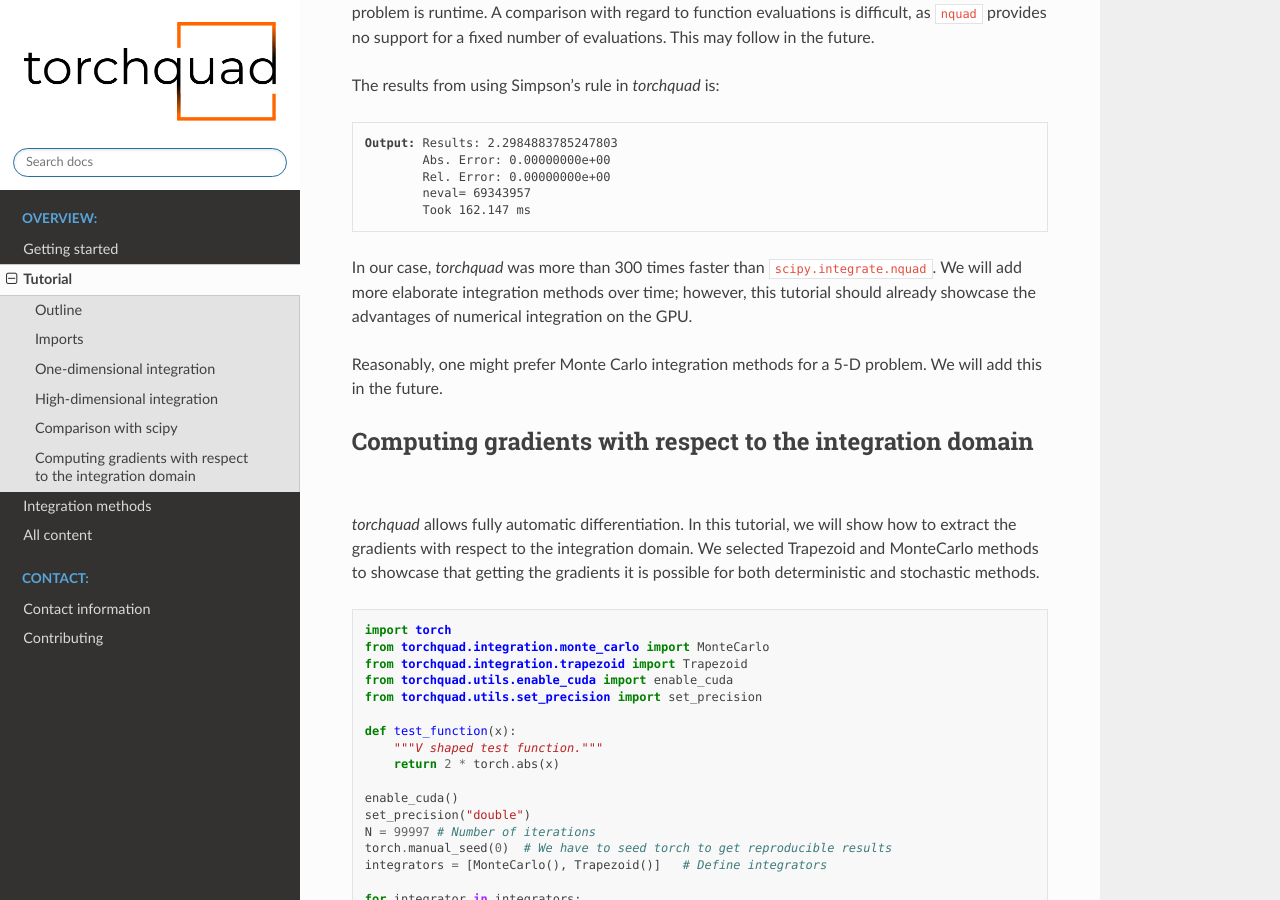
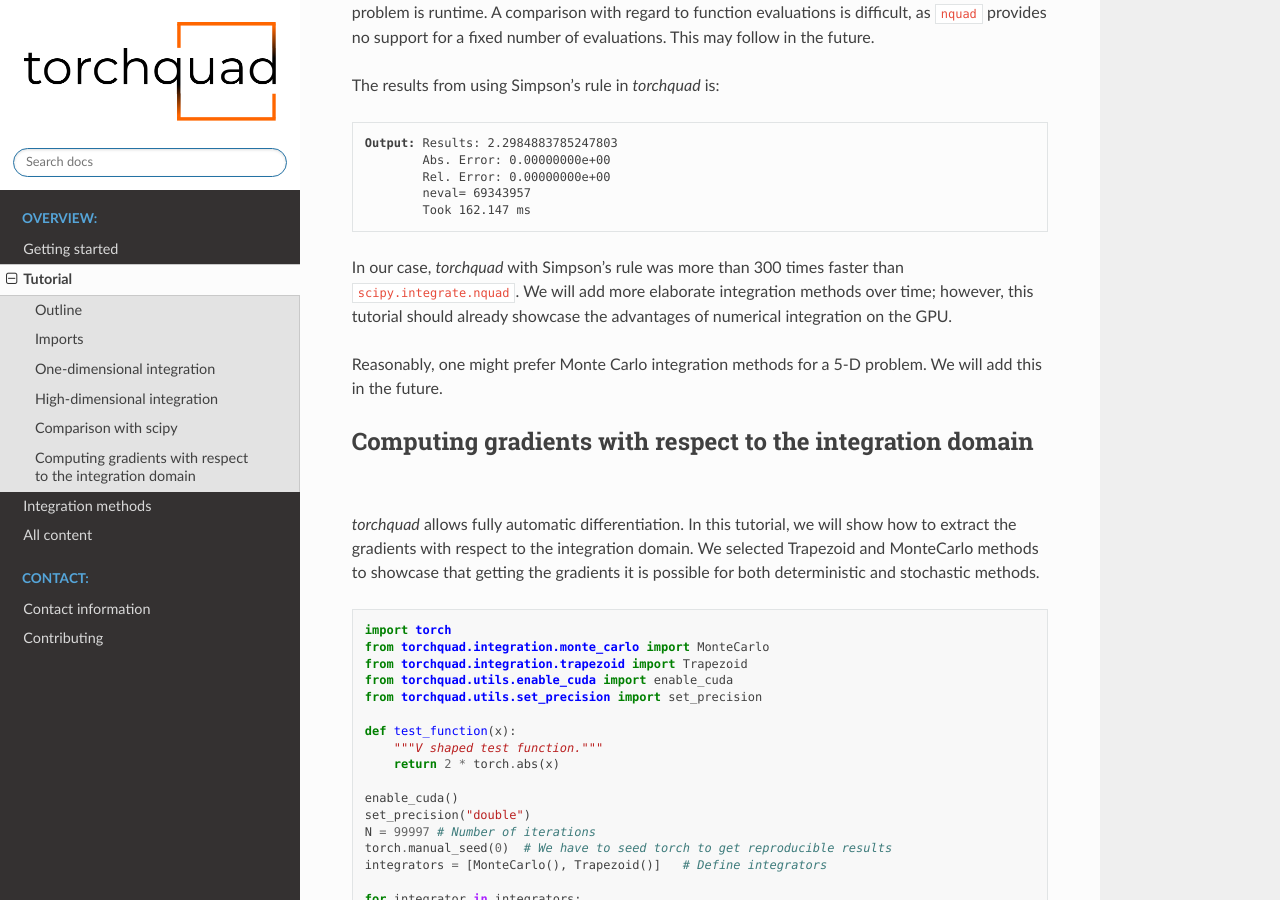
Before and after one commit to esa/torchquad, a Sphinx documentation site: the page built from docs/source/tutorial.rst, in a window 1280 px wide and 900 px high, scrolled down 6650 px. Built offline with Sphinx 7.4.7 and the Read the Docs theme 2.0.0, drawn with Linux system fonts in a browser that asks for light colours; formulas are drawn with MathJax 3.

Commit message:
Update docs/source/tutorial.rst
Co-authored-by: Håvard Hem Toftevaag <70584234+htoftevaag@users.noreply.github.com>

```diff
--- a/docs/source/tutorial.rst
+++ b/docs/source/tutorial.rst
@@ -397,7 +397,7 @@
             Took 162.147 ms
 
 
-In our case, *torchquad* was more than 300 times faster than
+In our case, *torchquad*  with Simpson’s rule was more than 300 times faster than
 ``scipy.integrate.nquad``. We will add
 more elaborate integration methods over time; however, this tutorial should
 already showcase the advantages of numerical integration on the GPU.
```
